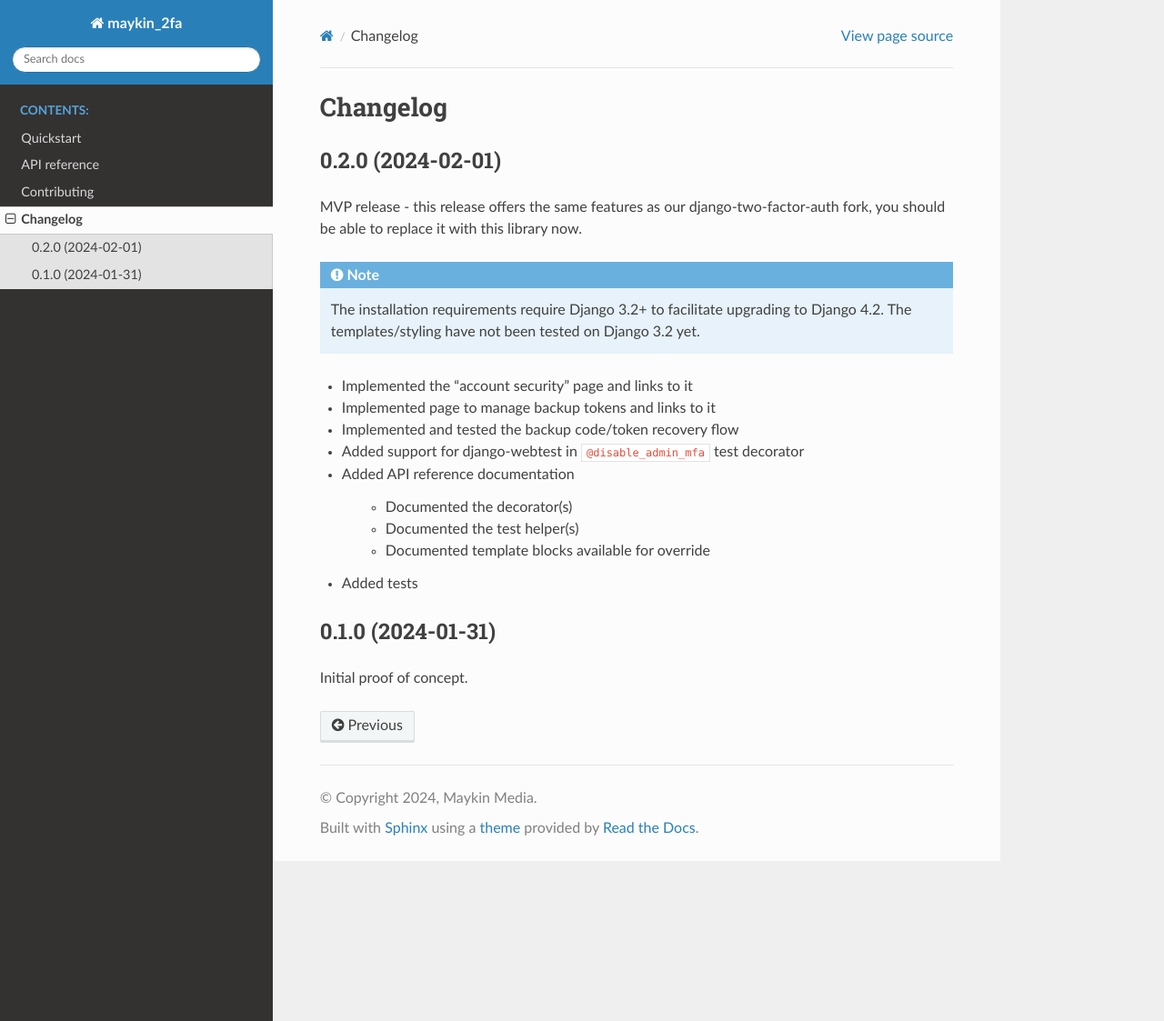
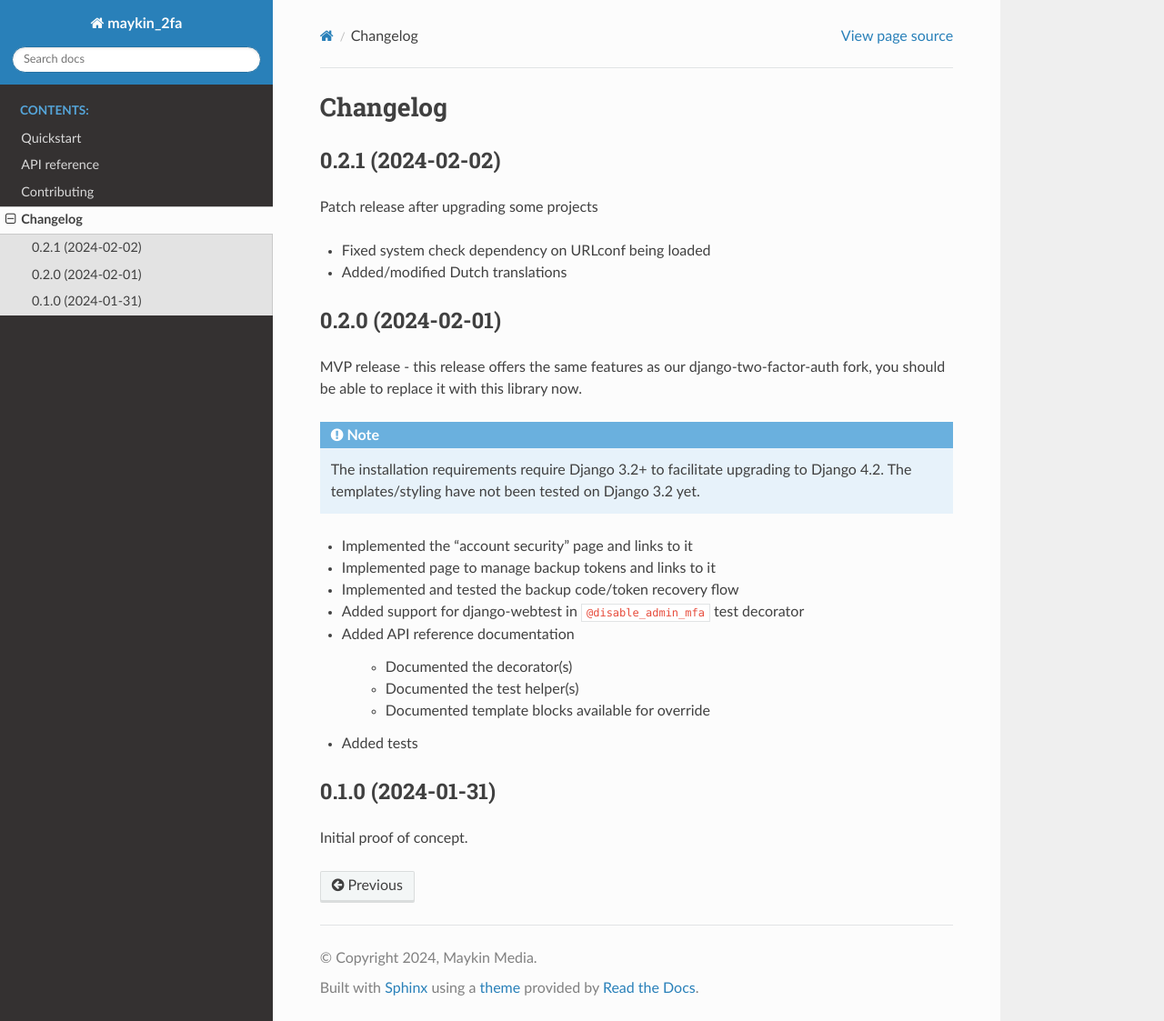
Before and after one commit to maykinmedia/maykin-2fa, a Sphinx documentation site: the page built from docs/changelog.rst, in a window 1280 px wide and 1123 px high. Shown: the whole window at 91% size. Built offline with Sphinx 7.4.7 and the Read the Docs theme 2.0.0, drawn with Linux system fonts in a browser that asks for light colours.

Commit message:
:bookmark: Bump version to 0.2.1 and update changelog

```diff
--- a/CHANGELOG.rst
+++ b/CHANGELOG.rst
@@ -1,6 +1,14 @@
 =========
 Changelog
 =========
+
+0.2.1 (2024-02-02)
+==================
+
+Patch release after upgrading some projects
+
+* Fixed system check dependency on URLconf being loaded
+* Added/modified Dutch translations
 
 0.2.0 (2024-02-01)
 ==================
--- a/README.rst
+++ b/README.rst
@@ -1,7 +1,7 @@
 Maykin 2FA
 ==========
 
-:Version: 0.2.0
+:Version: 0.2.1
 :Source: https://github.com/maykinmedia/maykin-2fa
 :Keywords: django, two factor, multi factor auth, mfa
 
--- a/docs/conf.py
+++ b/docs/conf.py
@@ -26,7 +26,7 @@ copyright = "2024, Maykin Media"
 author = "Maykin Media"
 
 # The full version, including alpha/beta/rc tags
-release = "0.2.0"
+release = "0.2.1"
 
 
 # -- General configuration ---------------------------------------------------
--- a/pyproject.toml
+++ b/pyproject.toml
@@ -4,7 +4,7 @@ build-backend = "setuptools.build_meta"
 
 [project]
 name = "maykin_2fa"
-version = "0.2.0"
+version = "0.2.1"
 description = "An opinionated integration of django-two-factor-auth in the Django admin interface."
 authors = [
     {name = "Maykin Media", email = "support@maykinmedia.nl"}
```
